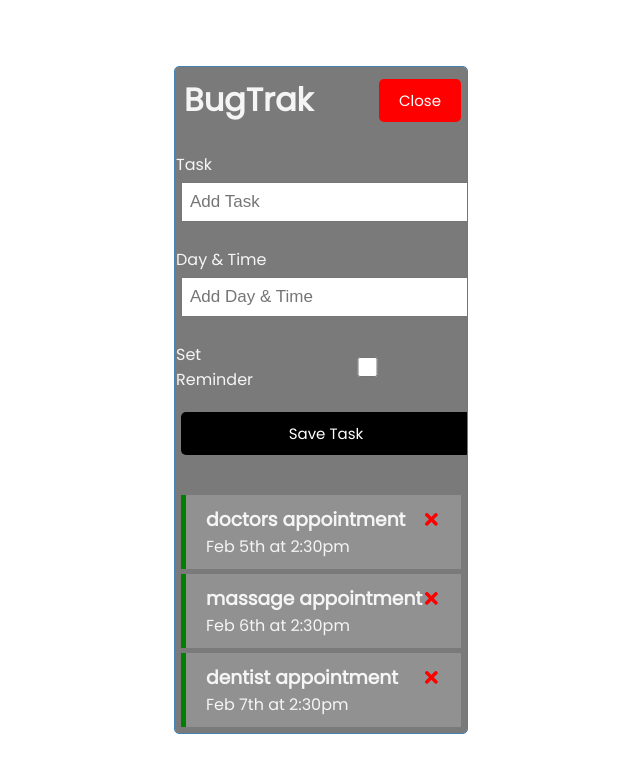
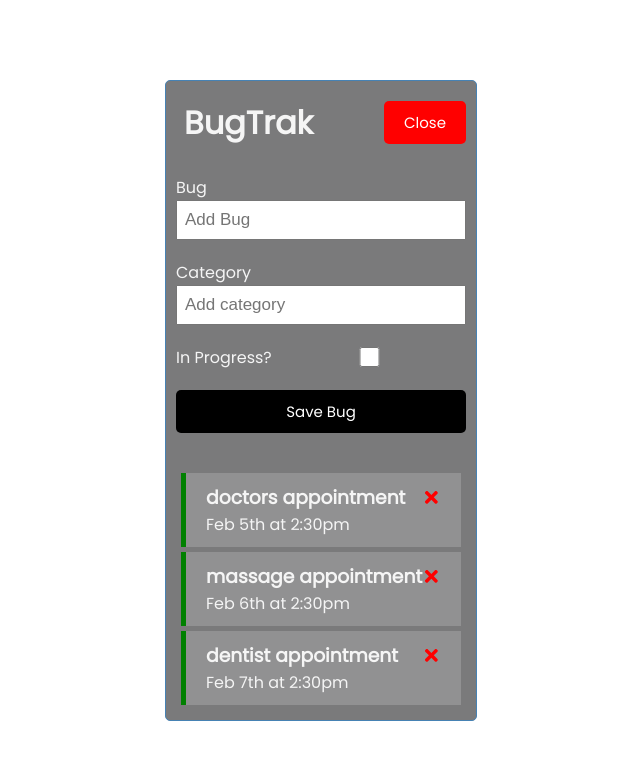
Before and after one commit to BBentleyDev/BugTrak, a React (Create React App) app: page / in a window 1280 px wide. Both pictures are taken after a click on the button "Add". Shown: the top 772 px of the page, without its empty margins (319-959 px from the left). Built offline with nearby package versions, Linux system fonts and the light colour scheme.

Commit message:
Changed wording on form

```diff
--- a/src/components/AddTask.js
+++ b/src/components/AddTask.js
@@ -23,19 +23,19 @@ const AddTask = ({ onAdd }) => {
   return (
     <form className='add-form' onSubmit={onSubmit}>
         <div className='form-control'>
-            <label>Task</label>
-            <input type='text' placeholder='Add Task' value={text} onChange={(e) => setText(e.target.value)} />
+            <label>Bug</label>
+            <input type='text' placeholder='Add Bug' value={text} onChange={(e) => setText(e.target.value)} />
         </div>
         <div className='form-control'>
-            <label>Day & Time</label>
-            <input type='text' placeholder='Add Day & Time' value={day} onChange={(e) => setDay(e.target.value)}/>
+            <label>Category</label>
+            <input type='text' placeholder='Add category' value={day} onChange={(e) => setDay(e.target.value)}/>
         </div>
         <div className='form-control form-control-check'>
-            <label>Set Reminder</label>
+            <label>In Progress?</label>
             <input type='checkbox' checked={reminder} onChange={(e) => setReminder(e.currentTarget.checked)}/>
         </div>
 
-        <input type='submit' value='Save Task' className='btn btn-block'/>
+        <input type='submit' value='Save Bug' className='btn btn-block'/>
     </form>
   )
 }
--- a/src/index.css
+++ b/src/index.css
@@ -52,10 +52,10 @@ body {
 .container {
   max-width: 66vh;
   margin: 1px auto;
-  overflow: auto;
+  /* overflow: auto; */
   min-height: 300px;
   border: 1px solid steelblue;
-  padding: 1px;
+  padding: 10px;
   border-radius: 5px;
   background-color: #313133a4;
 }
@@ -73,7 +73,7 @@ body {
   color: #fff;
   border: none;
   padding: 10px 20px;
-  margin: 5px;
+  /* margin: 5px; */
   border-radius: 5px;
   cursor: pointer;
   text-decoration: none;
@@ -126,7 +126,7 @@ body {
 .form-control input {
   width: 100%;
   height: 40px;
-  margin: 5px;
+  /* margin: 5px; */
   padding: 3px 7px;
   font-size: 17px;
 }
```
